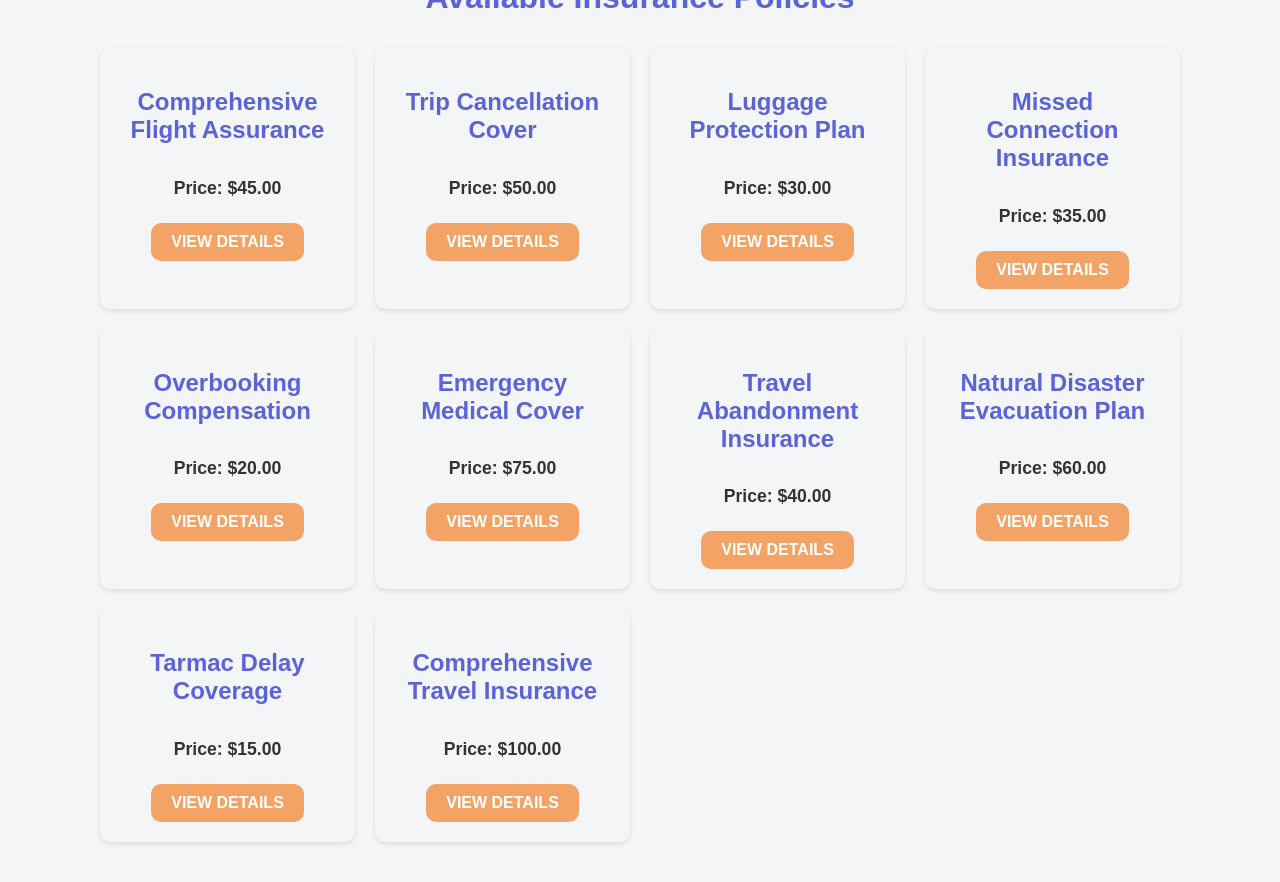
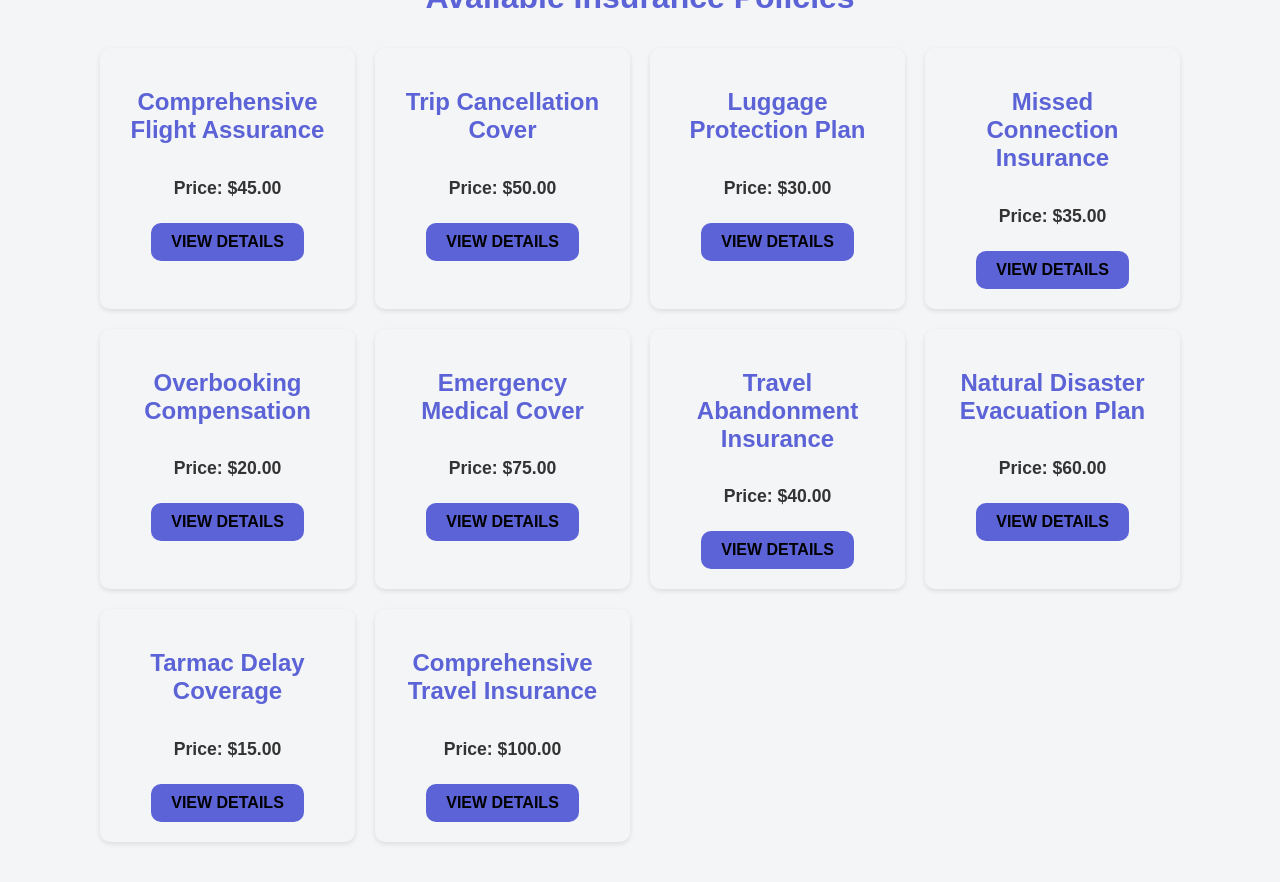
Before and after one commit to ad0rshcodes/Smart-Insurance-Application, a React (Create React App) app in the folder client/: page /catalog in a window 1280 px wide. Shown: the top 882 px of the page. Built offline with nearby package versions, Linux system fonts and the light colour scheme.

Commit message:
ui minors

```diff
--- a/client/src/pages/Home.js
+++ b/client/src/pages/Home.js
@@ -8,7 +8,7 @@ function Home() {
       <div className="content">
         {/* <img src={insuranceIcon} alt="Insurance Icon" className="icon" /> */}
         <div className="text-container">
-          <h1 className="main-heading">Welcome to Smart Insurance Platform</h1>
+          <h1 className="main-heading">Welcome to RippleCare</h1>
           <p className="sub-text">
             Your one-stop solution for decentralized insurance products.
           </p>
--- a/client/src/styles/PolicyCatalog.css
+++ b/client/src/styles/PolicyCatalog.css
@@ -17,7 +17,7 @@ body {
 }
 
 .policy-catalog-container {
-  padding: 40px 15px;
+  padding: 45px 15px;
 }
 
 .catalog-title {
@@ -68,13 +68,15 @@ body {
 
 .details-button {
   padding: 10px 20px;
-  background-color: var(--accent-color);
-  color: #fff;
+  background-color: var(--primary-color);
+  color: #000000;
   border-radius: var(--border-radius);
   transition: background-color 0.3s ease;
   cursor: pointer;
   text-transform: uppercase;
   font-weight: bold;
+  align-items: center;
+  text-align: center;
 }
 
 .details-button:hover {
--- a/client/src/styles/SignUp.css
+++ b/client/src/styles/SignUp.css
@@ -44,7 +44,7 @@
 .signup-btn {
   width: 100%;
   padding: 10px;
-  background-color: #fdd835; /* Yellow color */
+  background-color: #5b63d6; /* Yellow color */
   color: #000;
   border: none;
   border-radius: 5px;
@@ -55,7 +55,7 @@
 
 .signup-btn:hover {
   background-color: #000; /* Black color */
-  color: #fdd835; /* Yellow color */
+  color: #5b63d6; /* Yellow color */
 }
 
 .login-link {
@@ -65,5 +65,5 @@
 }
 
 .login-link a {
-  color: #fdd835; /* Yellow color */
+  color: #5b63d6; /* Yellow color */
 }
```
